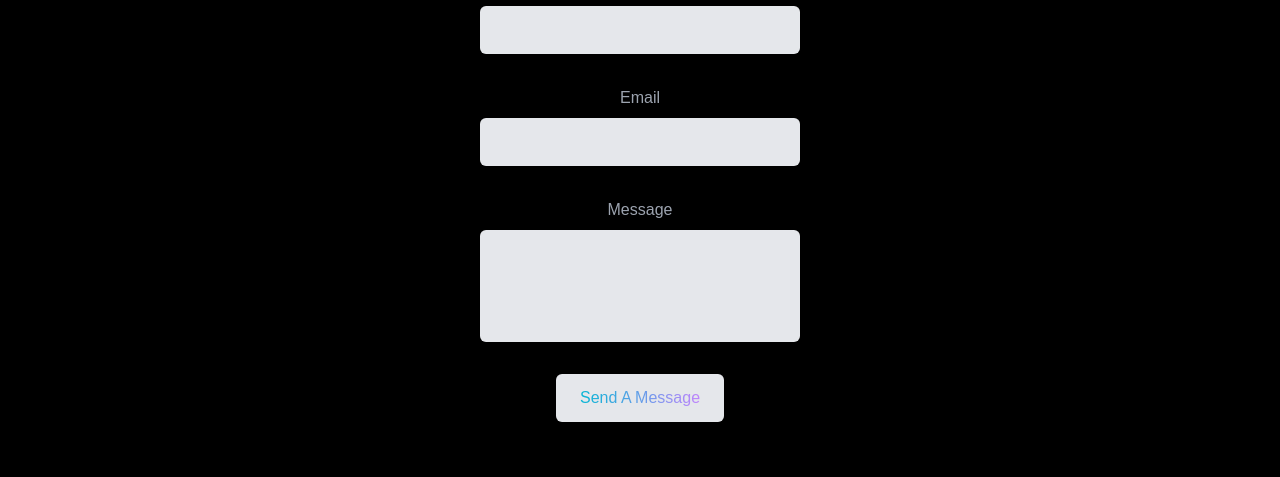
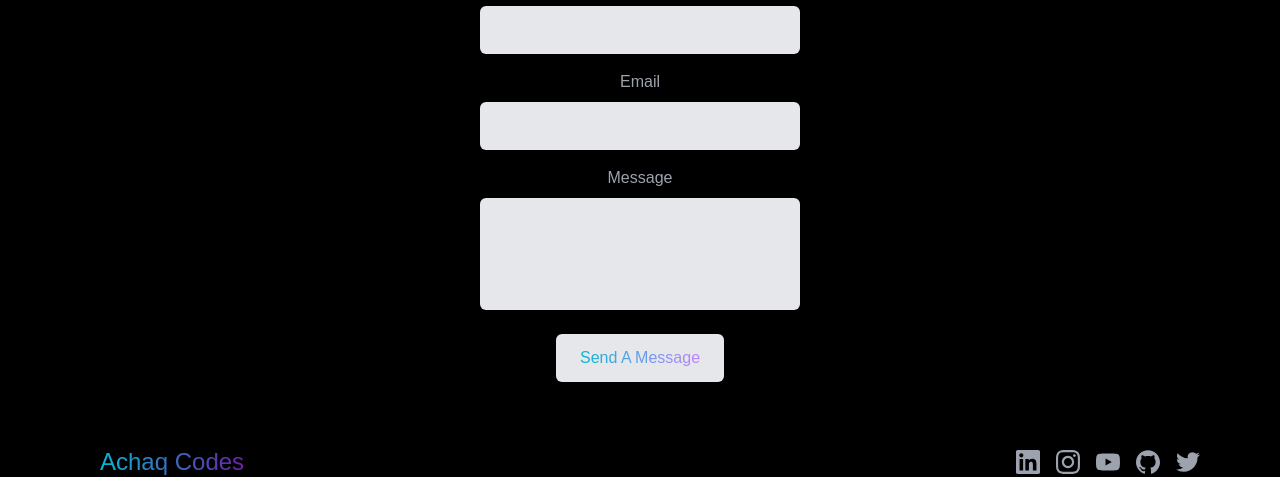
Before and after one commit to triyanox/achaq.codes, a Next.js app: page /contact in a window 1280 px wide. Shown: the part 238-715 px from the top of the page. Built offline with nearby package versions, Linux system fonts and the light colour scheme.

Commit message:
ContactForm Update

```diff
--- a/components/ContactForm.js
+++ b/components/ContactForm.js
@@ -45,7 +45,7 @@ function ContactForm() {
             required
           />
 
-          <span className="mt-8  text-center mx-auto  text-gray-400 dark:text-gray-400 text-md">
+          <span className="mt-4  text-center mx-auto  text-gray-400 dark:text-gray-400 text-md">
             Email
           </span>
           <input
@@ -55,7 +55,7 @@ function ContactForm() {
             required
           />
 
-          <span className="mt-8  text-center mx-auto  text-gray-400 dark:text-gray-400 text-md">
+          <span className="mt-4  text-center mx-auto  text-gray-400 dark:text-gray-400 text-md">
             Message
           </span>
           <textarea
@@ -67,7 +67,7 @@ function ContactForm() {
           <button
             type="primary"
             htmlType="submit"
-            className="mt-8 py-3 px-6 hover:scale-110 transition-all duration-500 active:scale-90 bg-gray-800 dark:bg-gray-200 mx-auto  rounded-md  text-md shadow-xl"
+            className="mt-6 py-3 px-6 hover:scale-110 transition-all duration-500 active:scale-90 bg-gray-800 dark:bg-gray-200 mx-auto  rounded-md  text-md shadow-xl"
           >
             <p className="bg-gradient-to-r from-cyan-500 to-purple-400  text-transparent bg-clip-text">
               Send A Message
```
